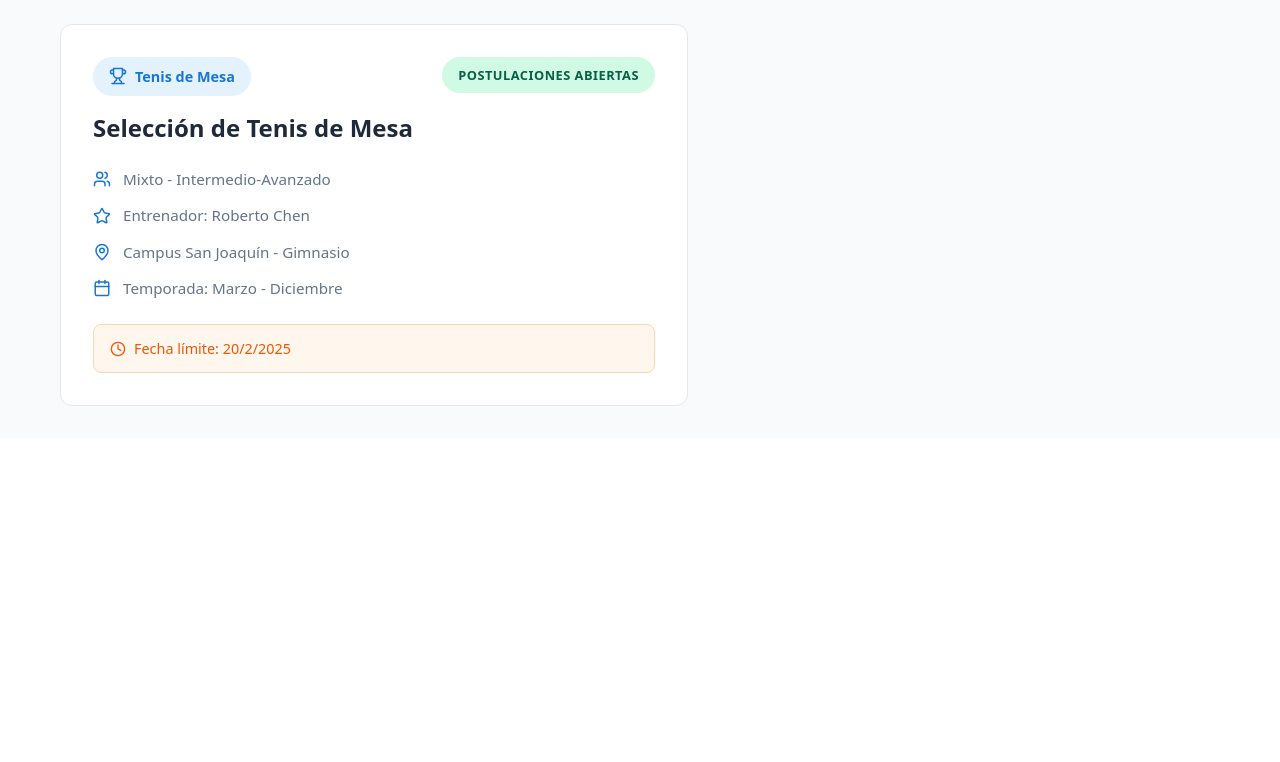
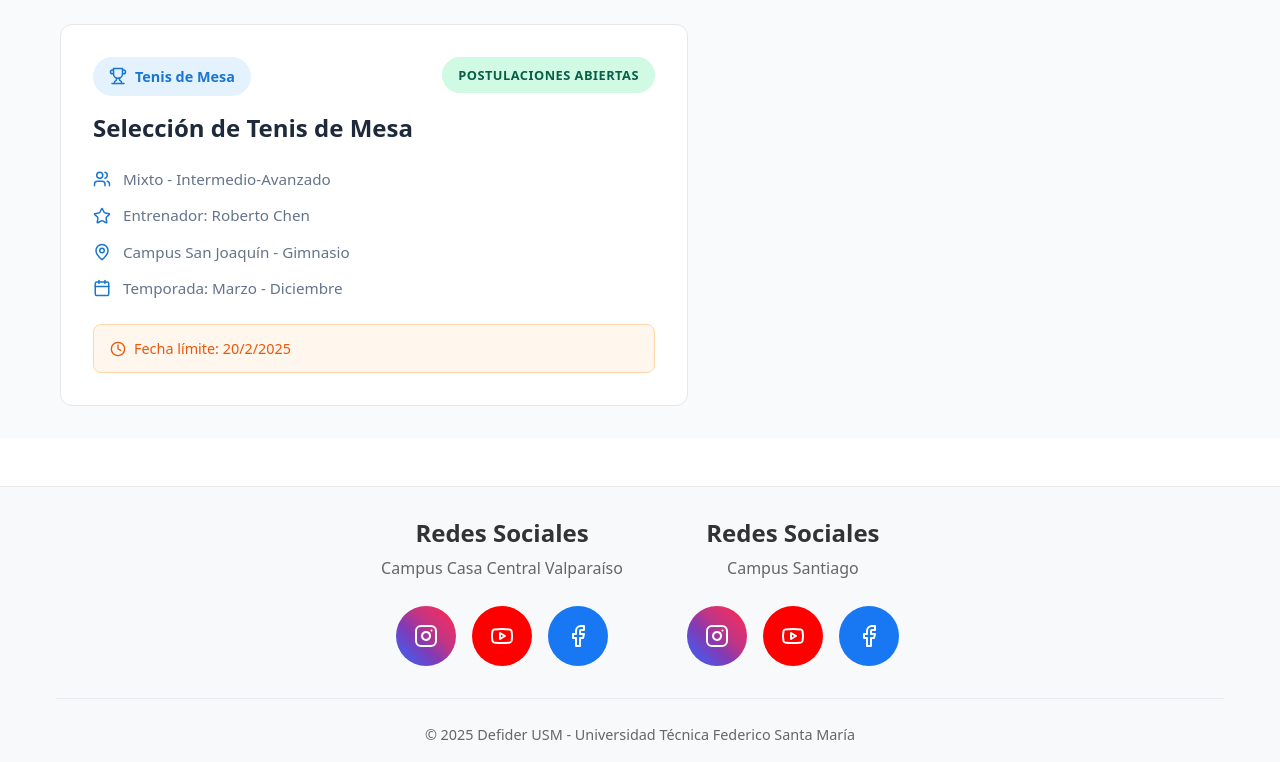
Before and after one commit to Sh3ng45/DIU-DefiderCenter, a React (Vite) app: page /selecciones in a window 1280 px wide. Shown: the part 1412-2174 px from the top of the page. Before the commit the page ends 1850 px from the top, so only its background shows below. Built offline with nearby package versions, Linux system fonts and the light colour scheme.

Commit message:
Agrega seccion footer con redes sociales defider

```diff
--- a/src/App.jsx
+++ b/src/App.jsx
@@ -1,5 +1,6 @@
 import { BrowserRouter as Router, Routes, Route } from 'react-router-dom';
 import Header from './components/layout/Header';
+import Footer from './components/layout/Footer';
 import HomePage from './pages/HomePage';
 import TalleresPage from './pages/TalleresPage';
 import GimnasioPage from './pages/GimnasioPage';
@@ -19,6 +20,7 @@ function App() {
             <Route path="/selecciones" element={<SeleccionesPage />} />
           </Routes>
         </main>
+        <Footer />
       </div>
     </Router>
   );
--- /dev/null
+++ b/src/components/layout/Footer.jsx
@@ -0,0 +1,60 @@
+import React from 'react';
+import { Instagram, Youtube, Facebook } from 'lucide-react';
+import '../../styles/Footer.css';
+import { campusData } from '../../data/mockData';
+
+const Footer = () => {
+
+  return (
+    <footer className="footer">
+      <div className="footer-content">
+        <div className="social-sections">
+          {campusData.map((campus, index) => (
+            <div key={index} className="social-section">
+              <h3 className="social-title">Redes Sociales</h3>
+              <p className="campus-name">{campus.name}</p>
+
+              <div className="social-links">
+                <a
+                  href={campus.socialLinks.instagram}
+                  target="_blank"
+                  rel="noopener noreferrer"
+                  className="social-link instagram"
+                  aria-label={`Instagram ${campus.name}`}
+                >
+                  <Instagram size={24} />
+                </a>
+
+                <a
+                  href={campus.socialLinks.youtube}
+                  target="_blank"
+                  rel="noopener noreferrer"
+                  className="social-link youtube"
+                  aria-label={`YouTube ${campus.name}`}
+                >
+                  <Youtube size={24} />
+                </a>
+
+                <a
+                  href={campus.socialLinks.facebook}
+                  target="_blank"
+                  rel="noopener noreferrer"
+                  className="social-link facebook"
+                  aria-label={`Facebook ${campus.name}`}
+                >
+                  <Facebook size={24} />
+                </a>
+              </div>
+            </div>
+          ))}
+        </div>
+
+        <div className="footer-bottom">
+          <p>&copy; 2025 Defider USM - Universidad Técnica Federico Santa María</p>
+        </div>
+      </div>
+    </footer>
+  );
+};
+
+export default Footer;
--- a/src/data/mockData.js
+++ b/src/data/mockData.js
@@ -288,3 +288,22 @@ export const mockSelecciones = [
     fechaLimite: "2025-02-20"
   }
 ];
+
+export const campusData = [
+  {
+    name: "Campus Casa Central Valparaíso",
+    socialLinks: {
+      instagram: "https://www.instagram.com/defider.usm/",
+      youtube: "https://www.youtube.com/channel/UCtNqvukh8tbSa3OK5XiqLew",
+      facebook: "https://www.facebook.com/defiderusm"
+    }
+  },
+  {
+    name: "Campus Santiago",
+    socialLinks: {
+      instagram: "https://www.instagram.com/defider_usm/",
+      youtube: "https://www.youtube.com/channel/UCEOX24hYZBXGuFJGc4Skcag",
+      facebook: "https://www.facebook.com/defidersantiago/"
+    }
+  }
+];
--- /dev/null
+++ b/src/styles/Footer.css
@@ -0,0 +1,100 @@
+.footer {
+  background-color: #f8f9fa;
+  border-top: 1px solid #e9ecef;
+  padding: 2rem 0 1rem 0;
+  margin-top: 3rem;
+}
+
+.footer-content {
+  max-width: 1200px;
+  margin: 0 auto;
+  padding: 0 1rem;
+}
+
+.social-sections {
+  display: flex;
+  justify-content: center;
+  gap: 4rem;
+  margin-bottom: 2rem;
+}
+
+.social-section {
+  text-align: center;
+}
+
+.social-title {
+  font-size: 1.5rem;
+  font-weight: 600;
+  color: #333;
+  margin: 0 0 0.5rem 0;
+}
+
+.campus-name {
+  font-size: 1rem;
+  color: #666;
+  margin: 0 0 1.5rem 0;
+  font-weight: 500;
+}
+
+.social-links {
+  display: flex;
+  gap: 1rem;
+  justify-content: center;
+}
+
+.social-link {
+  display: flex;
+  align-items: center;
+  justify-content: center;
+  width: 60px;
+  height: 60px;
+  border-radius: 50%;
+  text-decoration: none;
+  transition: transform 0.2s ease, box-shadow 0.2s ease;
+  color: white;
+}
+
+.social-link:hover {
+  transform: translateY(-2px);
+  box-shadow: 0 4px 12px rgba(0, 0, 0, 0.15);
+}
+
+.social-link.instagram {
+  background: linear-gradient(45deg, #405de6, #5851db, #833ab4, #c13584, #e1306c, #fd1d1d);
+}
+
+.social-link.youtube {
+  background-color: #ff0000;
+}
+
+.social-link.facebook {
+  background-color: #1877f2;
+}
+
+.footer-bottom {
+  text-align: center;
+  padding-top: 1.5rem;
+  border-top: 1px solid #e9ecef;
+}
+
+.footer-bottom p {
+  margin: 0;
+  color: #666;
+  font-size: 0.9rem;
+}
+
+@media (max-width: 768px) {
+  .social-sections {
+    flex-direction: column;
+    gap: 2rem;
+  }
+
+  .social-links {
+    gap: 0.8rem;
+  }
+
+  .social-link {
+    width: 50px;
+    height: 50px;
+  }
+}
--- a/src/styles/HomePage.css
+++ b/src/styles/HomePage.css
@@ -1,9 +1,8 @@
-
-
+/*
 .home-page {
   min-height: calc(100vh - 64px);
 }
-
+*/
 
 .hero-section {
   background: linear-gradient(135deg, #667eea 0%, #764ba2 100%);
```
